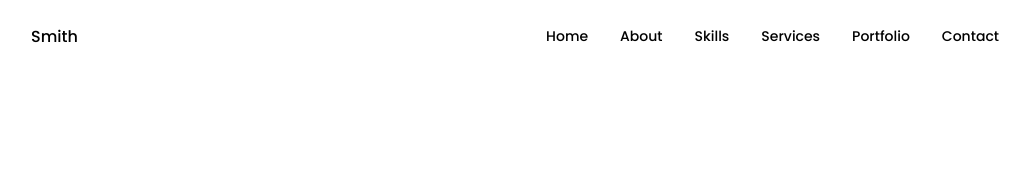
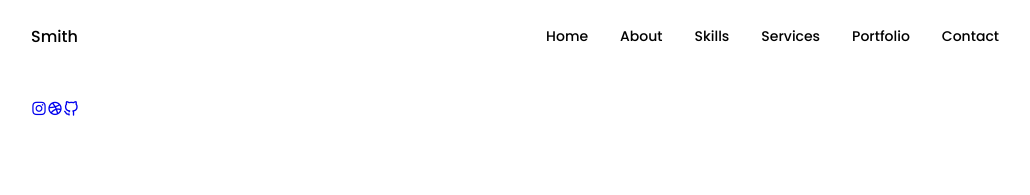
Before and after one commit to kravchuks/portfolio, a React (Create React App) app: page / in a window 1280 px wide. Shown: the top 195 px of the page, without its empty margins (125-1155 px from the left). Built offline with nearby package versions, Linux system fonts and the light colour scheme.

Commit message:
Add social links

```diff
--- a/src/components/home/Home.jsx
+++ b/src/components/home/Home.jsx
@@ -1,11 +1,16 @@
 import React, { useState } from "react";
 import "./home.css";
+import Social from "./Social";
 
 const Home = () => {
   return (
     <section className="home section" id="home">
       <div className="home__container container grid">
-        <div className="home__content grid"></div>
+        <div className="home__content grid">
+          <Social />
+
+          <div className="home__img"></div>
+        </div>
       </div>
     </section>
   );
--- a/src/components/home/Social.jsx
+++ b/src/components/home/Social.jsx
@@ -4,11 +4,17 @@ import "./home.css";
 const Social = () => {
   return (
     <div className="home__social">
-      <a href="" className="home__social-icon" target='_blank'></a>
+      <a href="https://www.instagram.com/" className="home__social-icon" target="_blank">
+        <i class="uil uil-instagram"></i>
+      </a>
 
-      <a href="" className="home__social-icon" target='_blank'></a>
+      <a href="https://dribbble.com/" className="home__social-icon" target="_blank">
+        <i class="uil uil-dribbble"></i>
+      </a>
 
-      <a href="" className="home__social-icon" target='_blank'></a>
+      <a href="https://github.com/" className="home__social-icon" target="_blank">
+        <i class="uil uil-github-alt"></i>
+      </a>
     </div>
   );
 };
```
